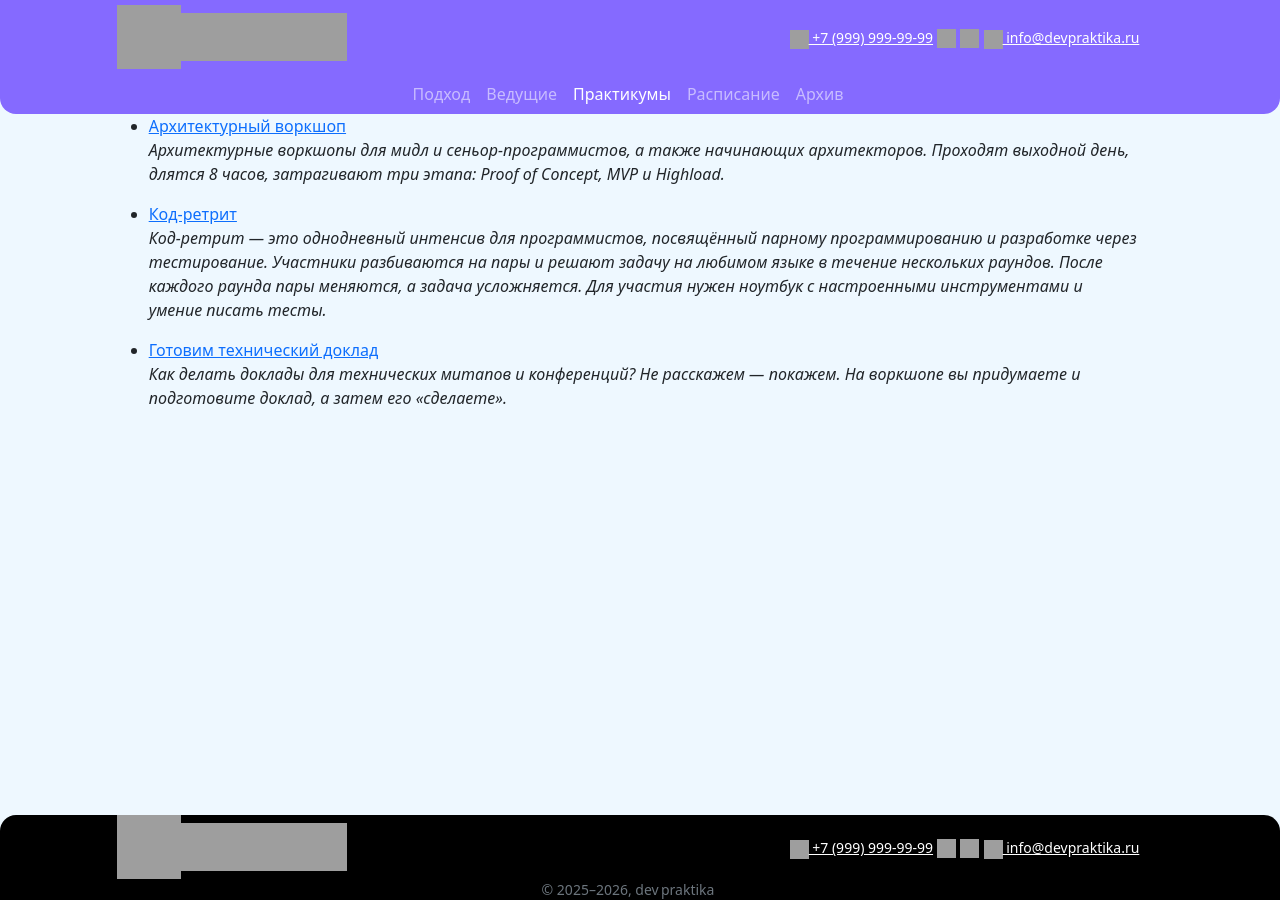
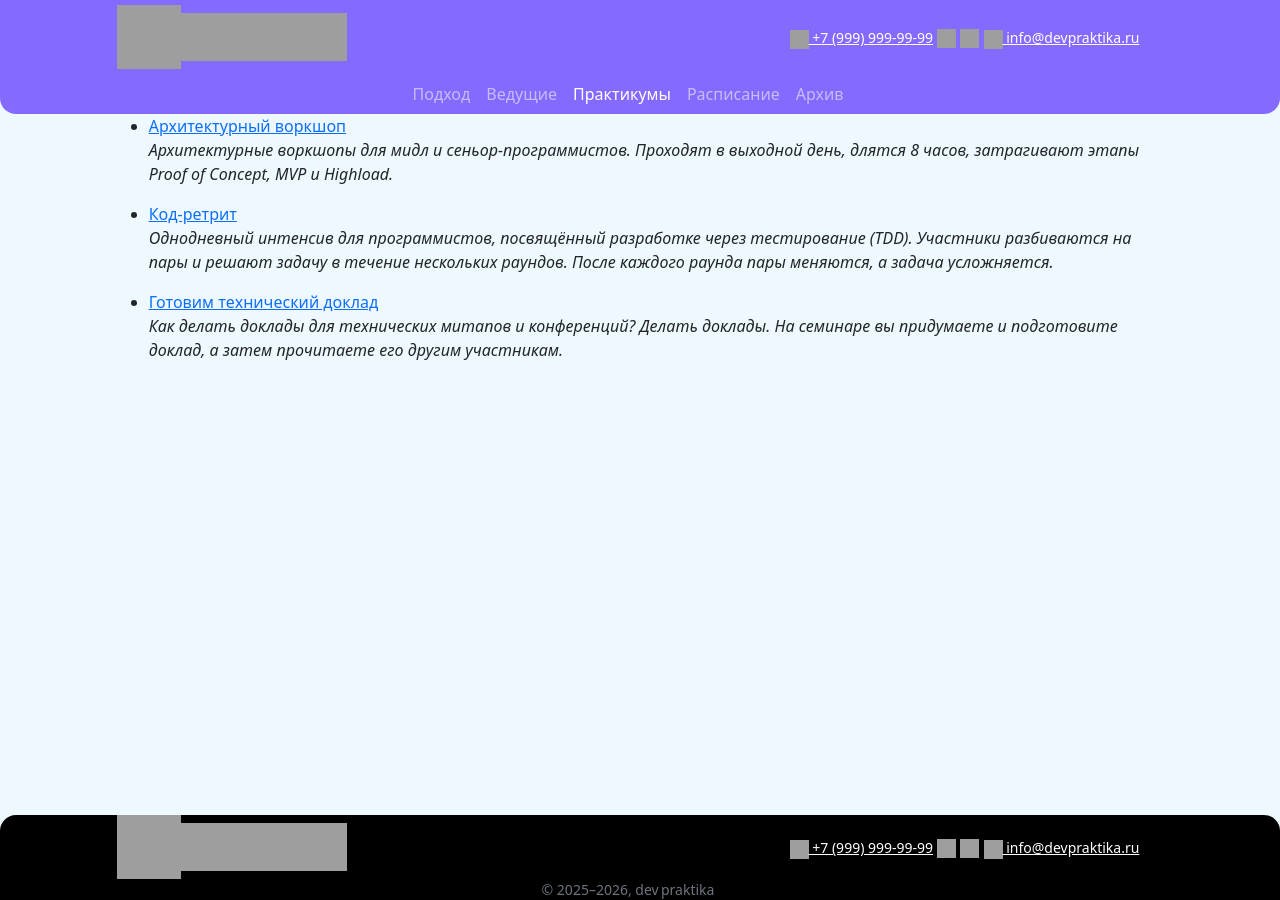
Before and after one commit to devpraktika-ru/devpraktika-ru.github.io, a Jekyll site: the page built from workshops/index.md, in a window 1280 px wide, cut to the strip 0-900 px from the top of the page. Built offline with Jekyll 4.4.1, drawn with Linux system fonts in a browser that asks for light colours; grey boxes are pictures that could not be loaded.

Commit message:
Fix workshop's descriptions

```diff
--- a/_workshops/architecture-workshop.md
+++ b/_workshops/architecture-workshop.md
@@ -1,11 +1,9 @@
 ---
 title: Архитектурный воркшоп
 id: arc
-# thumbnail:
-# image:
 description: |
-  Архитектурные воркшопы для мидл и сеньор-программистов, а также начинающих архитекторов.
-  Проходят выходной день, длятся 8 часов, затрагивают три этапа: Proof of Concept, MVP и Highload.
+  Архитектурные воркшопы для мидл и сеньор-программистов.
+  Проходят в выходной день, длятся 8 часов, затрагивают этапы Proof of Concept, MVP и Highload.
 ---
 
 По статистике (https://prog.msk.ru/2026/02/27/good-work-bad-work/), при выборе нового места работы, программисты в первую очередь смотрят на квалификацию будущих коллег.
--- a/_workshops/code-retreat.md
+++ b/_workshops/code-retreat.md
@@ -1,13 +1,10 @@
 ---
 title: Код-ретрит
 id: crt
-# thumbnail:
-# image:
 description: |
-  Код-ретрит — это однодневный интенсив для программистов, посвящённый парному программированию и разработке через тестирование.
-  Участники разбиваются на пары и решают задачу на любимом языке в течение нескольких раундов.
+  Однодневный интенсив для программистов, посвящённый разработке через тестирование (TDD).
+  Участники разбиваются на пары и решают задачу в течение нескольких раундов.
   После каждого раунда пары меняются, а задача усложняется.
-  Для участия нужен ноутбук с настроенными инструментами и умение писать тесты.
 ---
 
 Код-ретрит — это однодневный интенсив для программистов.
--- a/_workshops/working-on-tech-talk.md
+++ b/_workshops/working-on-tech-talk.md
@@ -1,12 +1,10 @@
 ---
 title: Готовим технический доклад
 id: wtt
-# thumbnail:
-# image:
 description: |
   Как делать доклады для технических митапов и конференций?
-  Не расскажем — покажем.
-  На воркшопе вы придумаете и подготовите доклад, а затем его «сделаете».
+  Делать доклады.
+  На семинаре вы придумаете и подготовите доклад, а затем прочитаете его другим участникам.
 ---
 
 Учимся делать технические доклады для конференций и митапов.
```
